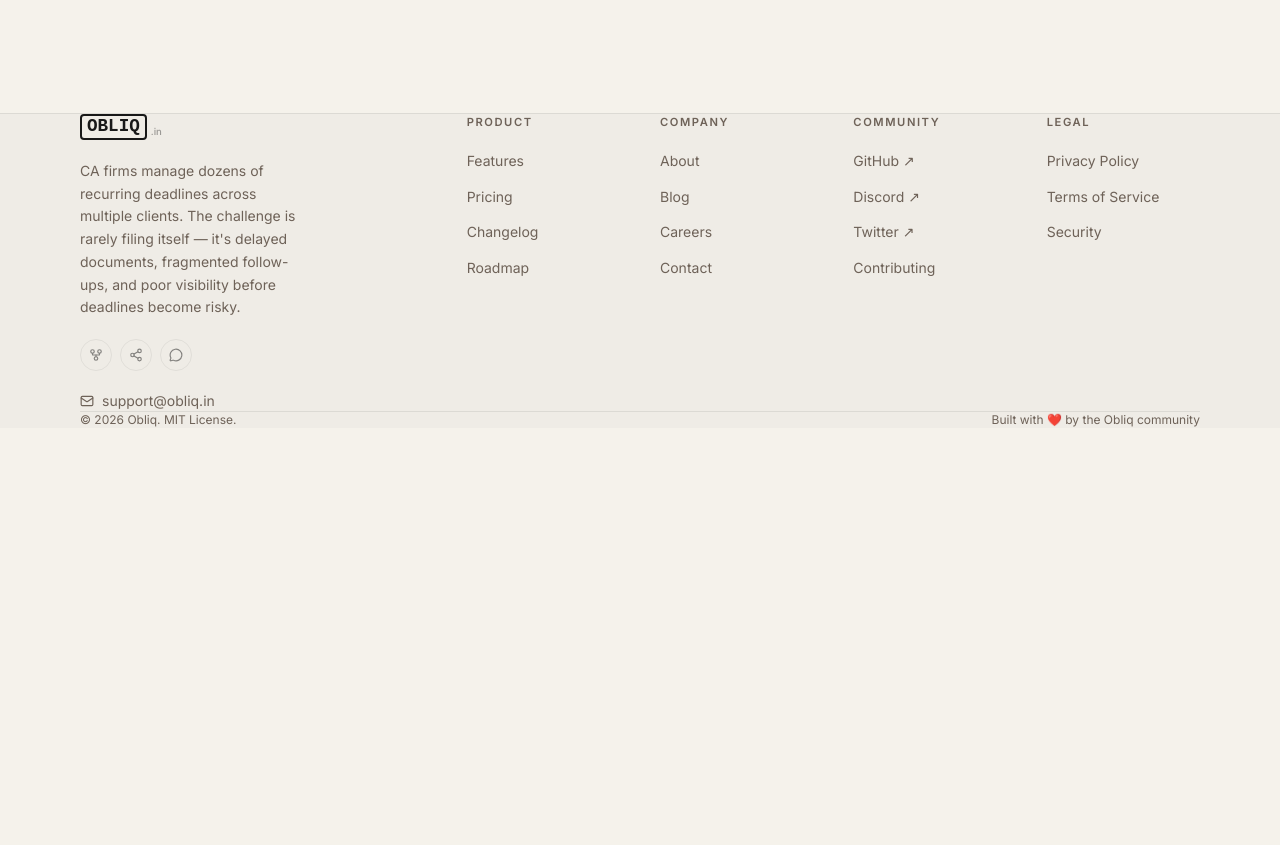
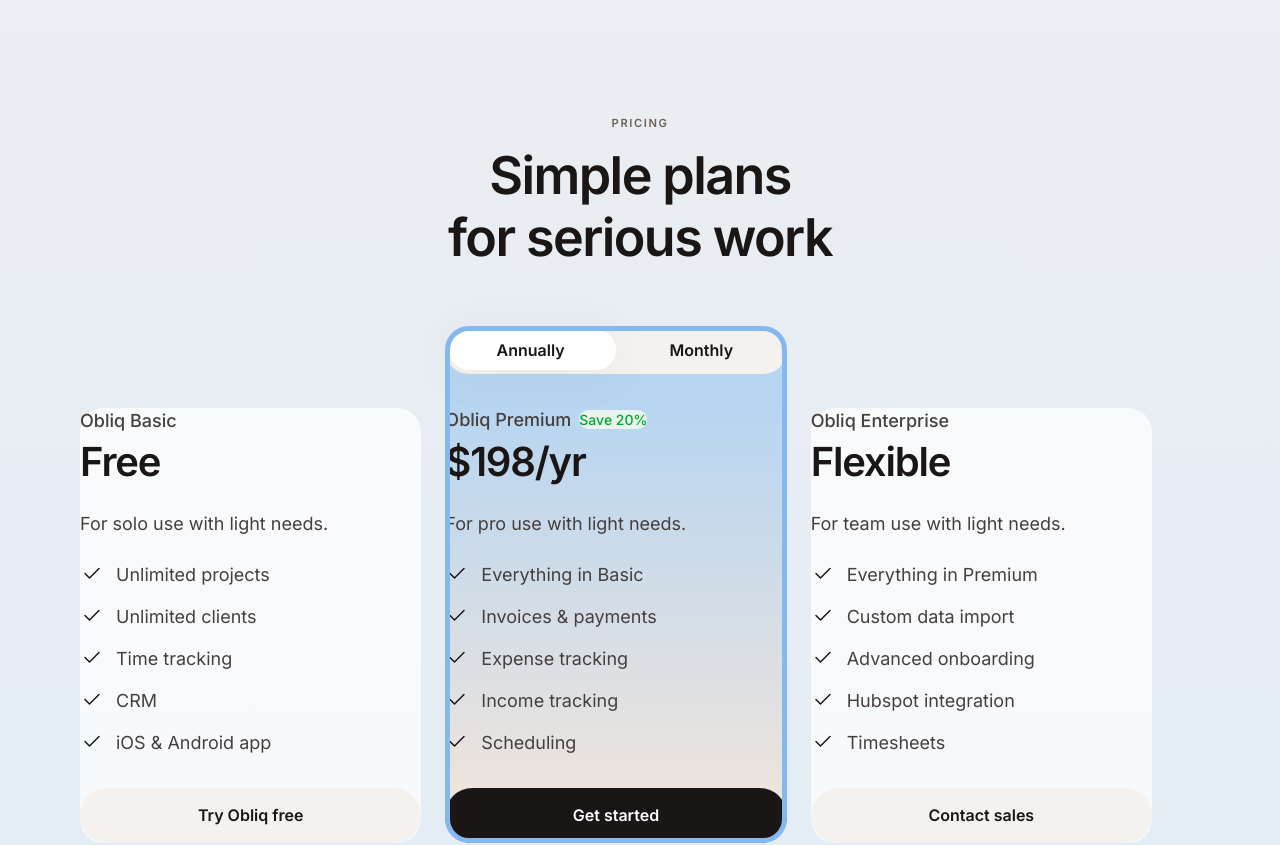
Before and after one commit to AubaidAhmedSaiyed/OBLIQ-Website, a Next.js app: page / in a window 1280 px wide. Shown: the part 1868-2713 px from the top of the page. Before the commit the page ends 2296 px from the top, so only its background shows below. Built offline with nearby package versions, Linux system fonts and the light colour scheme; a web font is replaced by a local one.

Commit message:
feat: add pricing section with annual/monthly toggle

```diff
--- a/src/app/globals.css
+++ b/src/app/globals.css
@@ -43,6 +43,8 @@
   --sky-ring:    #84b9ef;
   --success:     #00a82d;
   --success-bg:  #eaf3ed;
+  --pricing-bg-top:    #ebeef2;
+  --pricing-bg-bottom: #e3ecf5;
 
   /* ── Borders ── */
   --border:      rgba(0,0,0,0.08);
--- a/src/app/page.tsx
+++ b/src/app/page.tsx
@@ -1,5 +1,6 @@
 import type { Metadata } from "next";
 import { Hero } from "@/components/sections/hero";
+import { Pricing } from "@/components/sections/pricing";
 import { SectionPlaceholder, placeholderSections } from "@/components/sections/placeholder";
 import { SectionHeading } from "@/components/ui/section-heading";
 import { siteConfig } from "@/lib/site";
@@ -46,6 +47,8 @@
           </div>
         </div>
       </section>
+
+      <Pricing />
     </>
   );
 }
--- /dev/null
+++ b/src/components/sections/billing-toggle.tsx
@@ -0,0 +1,102 @@
+"use client";
+
+import {
+  createContext,
+  useContext,
+  useRef,
+  useState,
+  type KeyboardEvent,
+  type ReactNode,
+} from "react";
+import { cn } from "@/lib/utils";
+
+type Billing = "annually" | "monthly";
+
+const options: { value: Billing; label: string }[] = [
+  { value: "annually", label: "Annually" },
+  { value: "monthly", label: "Monthly" },
+];
+
+const BillingContext = createContext<{
+  billing: Billing;
+  setBilling: (billing: Billing) => void;
+} | null>(null);
+
+/**
+ * Holds the selected billing period and exposes it as `data-billing` on a
+ * wrapper. The pricing cards inside are server-rendered with both prices;
+ * this attribute decides which one is visible.
+ */
+export function BillingProvider({ children }: { children: ReactNode }) {
+  const [billing, setBilling] = useState<Billing>("annually");
+  return (
+    <BillingContext.Provider value={{ billing, setBilling }}>
+      <div data-billing={billing} className="w-full">
+        {children}
+      </div>
+    </BillingContext.Provider>
+  );
+}
+
+/**
+ * Annually / Monthly switch. Sits inside the featured pricing card, so it
+ * reads and updates the period through BillingProvider's context.
+ */
+export function BillingToggle() {
+  const ctx = useContext(BillingContext);
+  const buttons = useRef<(HTMLButtonElement | null)[]>([]);
+  if (!ctx) throw new Error("BillingToggle must be used inside BillingProvider");
+  const { billing, setBilling } = ctx;
+  const selected = options.findIndex((o) => o.value === billing);
+
+  // Radio group keyboard pattern: arrow keys move the selection and focus.
+  function onKeyDown(e: KeyboardEvent<HTMLDivElement>) {
+    const step = { ArrowRight: 1, ArrowDown: 1, ArrowLeft: -1, ArrowUp: -1 }[e.key];
+    if (!step) return;
+    e.preventDefault();
+    const next = (selected + step + options.length) % options.length;
+    const option = options[next];
+    if (!option) return;
+    setBilling(option.value);
+    buttons.current[next]?.focus();
+  }
+
+  return (
+    <div
+      role="radiogroup"
+      aria-label="Billing period"
+      onKeyDown={onKeyDown}
+      className="relative grid h-12 grid-cols-2 rounded-full bg-[var(--pill)] p-1 font-rounded"
+    >
+      {/* White pill that slides under the selected option */}
+      <span
+        aria-hidden="true"
+        className="absolute inset-y-1 left-1 w-[calc(50%-4px)] rounded-full bg-white shadow-[0_4px_50px_rgba(97,74,68,0.06)] transition-transform duration-300 ease-[cubic-bezier(0.16,1,0.3,1)] motion-reduce:transition-none"
+        style={{ transform: `translateX(${selected * 100}%)` }}
+      />
+
+      {options.map((option, i) => {
+        const checked = billing === option.value;
+        return (
+          <button
+            key={option.value}
+            ref={(el) => {
+              buttons.current[i] = el;
+            }}
+            type="button"
+            role="radio"
+            aria-checked={checked}
+            tabIndex={checked ? 0 : -1}
+            onClick={() => setBilling(option.value)}
+            className={cn(
+              "relative z-10 rounded-full text-base font-semibold text-[var(--ink)] transition-colors duration-200",
+              checked ? "cursor-default" : "hover:bg-white/50"
+            )}
+          >
+            {option.label}
+          </button>
+        );
+      })}
+    </div>
+  );
+}
--- a/src/components/sections/placeholder.tsx
+++ b/src/components/sections/placeholder.tsx
@@ -82,12 +82,6 @@
     issueUrl: "https://github.com/OBLIQ-in/OBLIQ-Website/issues/32",
   },
   {
-    title: "Pricing Section",
-    description: "Present pricing tiers (Free, Pro, Enterprise) with feature comparison table.",
-    issueNumber: 33,
-    issueUrl: "https://github.com/OBLIQ-in/OBLIQ-Website/issues/33",
-  },
-  {
     title: "Testimonials Section",
     description: "Social proof from real users — quote cards with avatar, name, role and company.",
     issueNumber: 34,
--- /dev/null
+++ b/src/components/sections/pricing.tsx
@@ -0,0 +1,43 @@
+import { PricingCard } from "@/components/ui/pricing-card";
+import { BillingProvider, BillingToggle } from "@/components/sections/billing-toggle";
+import { plans } from "@/lib/pricing";
+
+/**
+ * Pricing — three plans with an Annually / Monthly toggle inside the
+ * featured card. Server component; only the billing toggle runs on the client.
+ */
+export function Pricing() {
+  return (
+    <section
+      id="pricing"
+      aria-labelledby="pricing-heading"
+      className="section scroll-mt-24 bg-[linear-gradient(180deg,var(--pricing-bg-top),var(--pricing-bg-bottom))]"
+    >
+      <div className="container-obliq flex flex-col items-center gap-14">
+        <div className="flex flex-col items-center gap-3 text-center font-rounded">
+          <span className="eyebrow">Pricing</span>
+          <h2
+            id="pricing-heading"
+            className="text-[28px] font-semibold leading-[1.2] tracking-[-0.03em] text-[var(--ink)] md:text-[52px]"
+          >
+            Simple plans
+            <br />
+            for serious work
+          </h2>
+        </div>
+
+        <BillingProvider>
+          <div className="mx-auto grid w-full max-w-[1072px] grid-cols-1 items-end gap-6 md:grid-cols-3">
+            {plans.map((plan) => (
+              <PricingCard
+                key={plan.name}
+                {...plan}
+                top={plan.featured ? <BillingToggle /> : undefined}
+              />
+            ))}
+          </div>
+        </BillingProvider>
+      </div>
+    </section>
+  );
+}
--- /dev/null
+++ b/src/lib/pricing.ts
@@ -0,0 +1,53 @@
+import type { PricingCardProps } from "@/components/ui/pricing-card";
+
+export type Plan = Omit<PricingCardProps, "className">;
+
+/**
+ * Pricing plans shown in the homepage Pricing section.
+ * Prices follow issue #37 and are still awaiting confirmation — change them here only.
+ */
+export const plans: Plan[] = [
+  {
+    name: "Obliq Basic",
+    price: "Free",
+    description: "For solo use with light needs.",
+    features: [
+      "Unlimited projects",
+      "Unlimited clients",
+      "Time tracking",
+      "CRM",
+      "iOS & Android app",
+    ],
+    cta: { label: "Try Obliq free", href: "/contact" },
+  },
+  {
+    name: "Obliq Premium",
+    price: { annually: "$198", monthly: "$18" },
+    period: { annually: "/yr", monthly: "/mo" },
+    description: "For pro use with light needs.",
+    features: [
+      "Everything in Basic",
+      "Invoices & payments",
+      "Expense tracking",
+      "Income tracking",
+      "Scheduling",
+    ],
+    featured: true,
+    badge: "Save 20%",
+    badgeBilling: "annually",
+    cta: { label: "Get started", href: "/contact" },
+  },
+  {
+    name: "Obliq Enterprise",
+    price: "Flexible",
+    description: "For team use with light needs.",
+    features: [
+      "Everything in Premium",
+      "Custom data import",
+      "Advanced onboarding",
+      "Hubspot integration",
+      "Timesheets",
+    ],
+    cta: { label: "Contact sales", href: "/contact" },
+  },
+];
```
